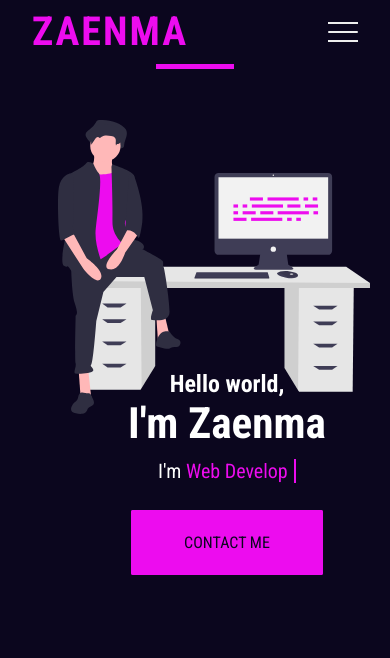
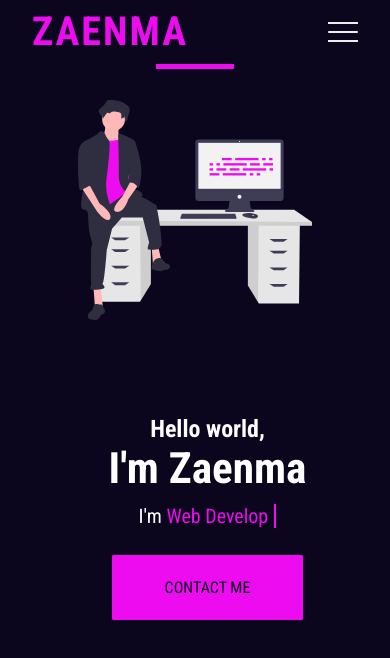
Before and after one commit to Zaenma/Zaenma, a plain HTML site: page index.html in a window 390 px wide. Drawn offline with Linux system fonts and the light colour scheme.

Commit message:
Modification du ficher responsive.css

```diff
--- a/css/responsive.css
+++ b/css/responsive.css
@@ -4,27 +4,27 @@
     }
 
     .page {
-        width: 100vw;
+        width: 90vw;
     }
 
     .description {
         font-size: 20px;
     }
 
-    .items {
+    .home-section {
         text-align: center;
-        margin-top: 20%;
+        margin-top: 20vh;
         flex-direction: column;
     }
 
 
     .image img {
-        width: 80vw;
+        width: 60vw;
         margin-left: 20px;
         margin-right: 20px;
         position: absolute;
-        /* top: 150px; */
-        right: 0;
+        top: 100px;
+        right: 15%;
     }
 
     .container.active .main {
@@ -48,6 +48,16 @@
     .container.active .main:hover {
         transform: perspective(1300px) rotateY(20deg) translateZ(140px) scale(0.5);
     }
+}
 
+@media (max-width: 400px) {
+    .image {
+        /* display: none; */
+    }
+}
 
+@media (max-width: 333px) {
+    .home-section {
+        margin-top: 20px;
+    }
 }
```
